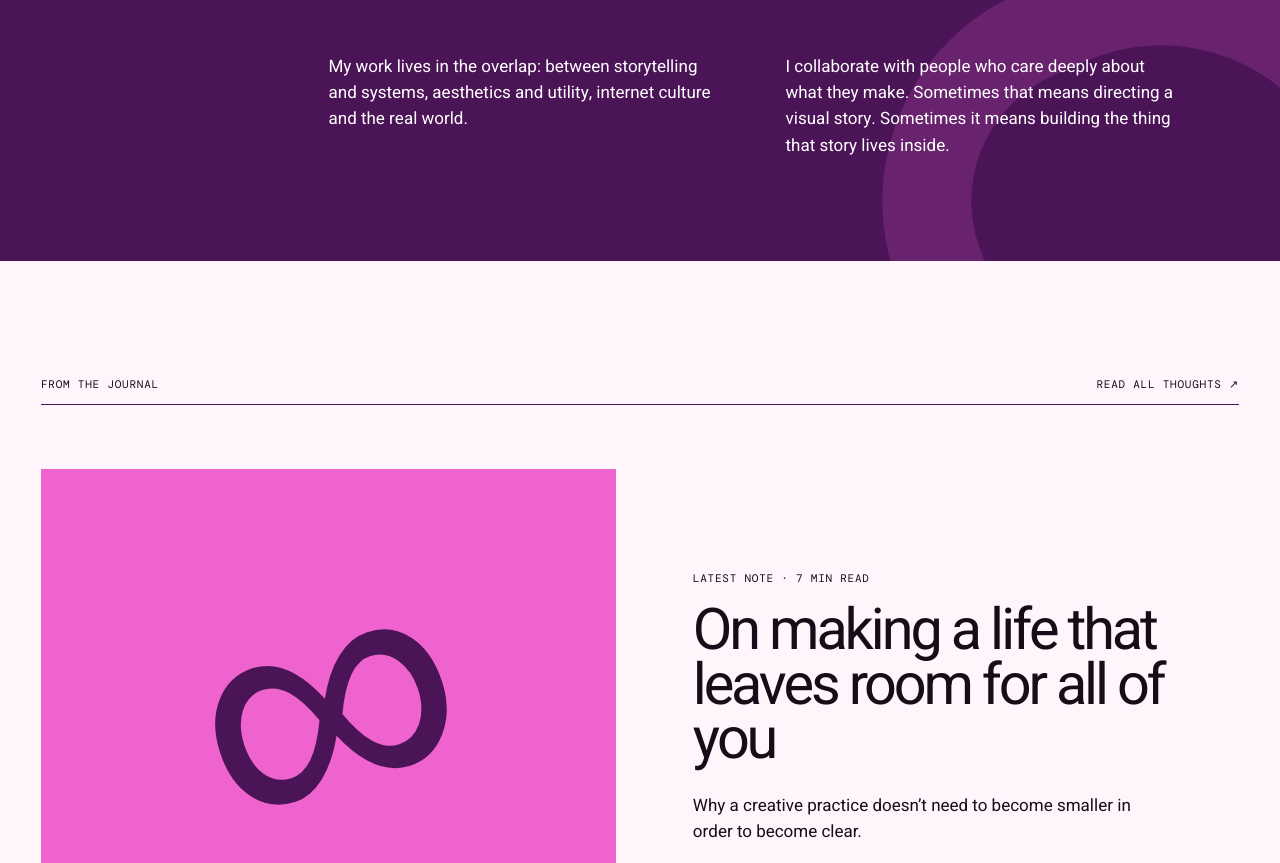
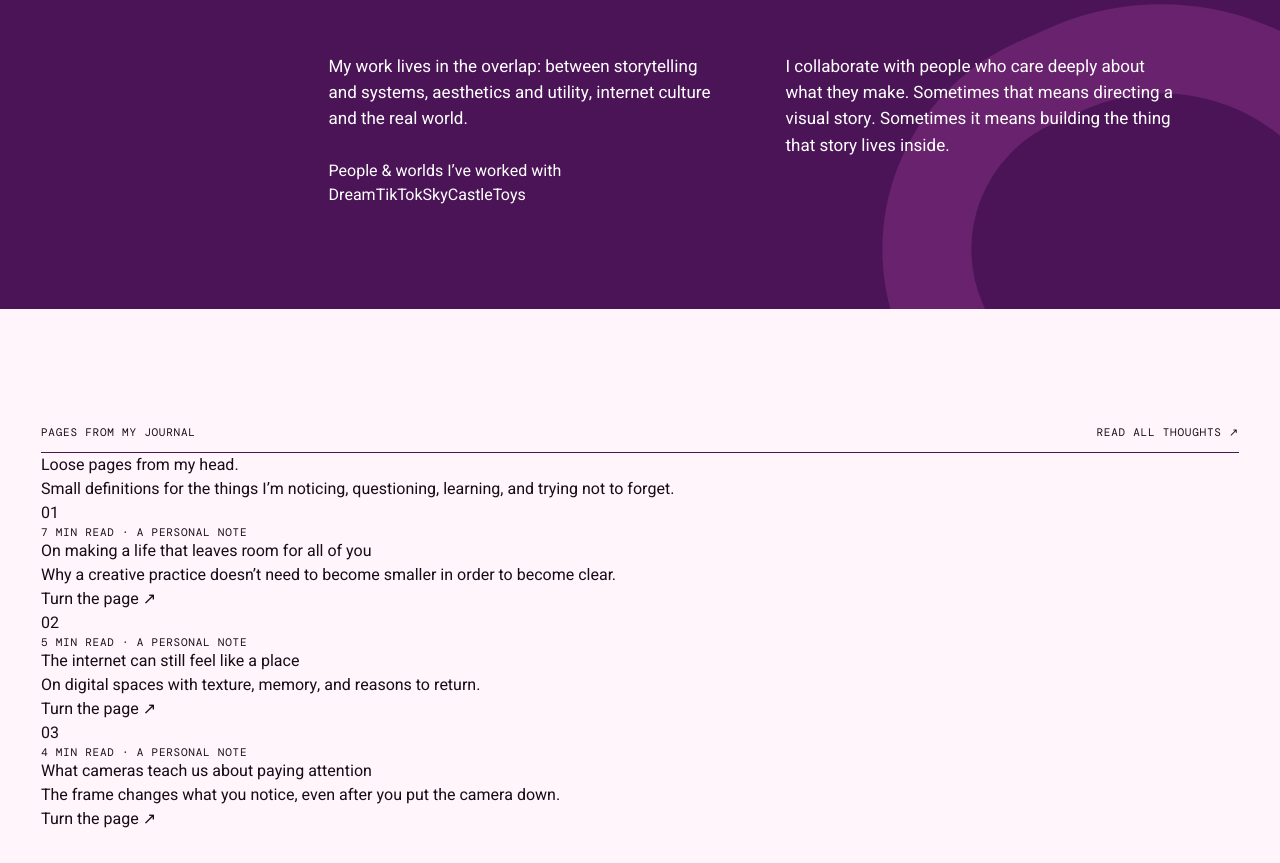
Before and after one commit to DanHues/creative-portfolio, a Next.js app: page / in a window 1280 px wide. Shown: the part 3737-4600 px from the top of the page. Built offline with nearby package versions, Linux system fonts and the light colour scheme; a web font is replaced by a local one.

Commit message:
Add collaborators and personal journal pages

```diff
--- a/app/page.tsx
+++ b/app/page.tsx
@@ -16,7 +16,7 @@ const disciplines = [
 
 export default function Home() {
   const featured = getProjects().filter((project) => project.featured).slice(0, 3);
-  const latestPost = getPosts()[0];
+  const journalPages = getPosts().slice(0, 3);
   const basePath = process.env.PAGES_BASE_PATH || "";
 
   return (
@@ -112,7 +112,7 @@ export default function Home() {
       </section>
 
       <section className="about" id="about">
-        <p className="eyebrow">A practice without borders</p>
+        <p className="eyebrow">Creativity without limit</p>
         <div>
           <h2>I don’t fit neatly into one box. That’s the point.</h2>
           <div className="about-copy">
@@ -126,24 +126,46 @@ export default function Home() {
               building the thing that story lives inside.
             </p>
           </div>
+          <div className="collaborators">
+            <p>People &amp; worlds I’ve worked with</p>
+            <div>
+              <span>Dream</span>
+              <span>TikTok</span>
+              <span>SkyCastleToys</span>
+            </div>
+          </div>
         </div>
       </section>
 
       <section className="journal-preview section-shell">
         <div className="section-heading">
-          <p>From the journal</p>
+          <p>Pages from my journal</p>
           <Link href="/journal">Read all thoughts ↗</Link>
         </div>
-        <Link className="essay-feature" href={`/journal/${latestPost.slug}`}>
-          <div className="essay-art">
-            <span>∞</span>
-          </div>
-          <div>
-            <p className="project-meta">Latest note · {latestPost.readTime} read</p>
-            <h2>{latestPost.title}</h2>
-            <p>{latestPost.summary}</p>
-          </div>
-        </Link>
+        <div className="journal-heading">
+          <h2>Loose pages from my head.</h2>
+          <p>
+            Small definitions for the things I’m noticing, questioning,
+            learning, and trying not to forget.
+          </p>
+        </div>
+        <div className="journal-pages">
+          {journalPages.map((post, index) => (
+            <Link
+              className={`journal-page journal-page-${index + 1}`}
+              href={`/journal/${post.slug}`}
+              key={post.slug}
+            >
+              <div className={`journal-snapshot snapshot-${index + 1}`}>
+                <span>{String(index + 1).padStart(2, "0")}</span>
+              </div>
+              <p className="project-meta">{post.readTime} read · a personal note</p>
+              <h3>{post.title}</h3>
+              <p>{post.summary}</p>
+              <span className="page-link">Turn the page ↗</span>
+            </Link>
+          ))}
+        </div>
       </section>
 
       <SiteFooter />
```
